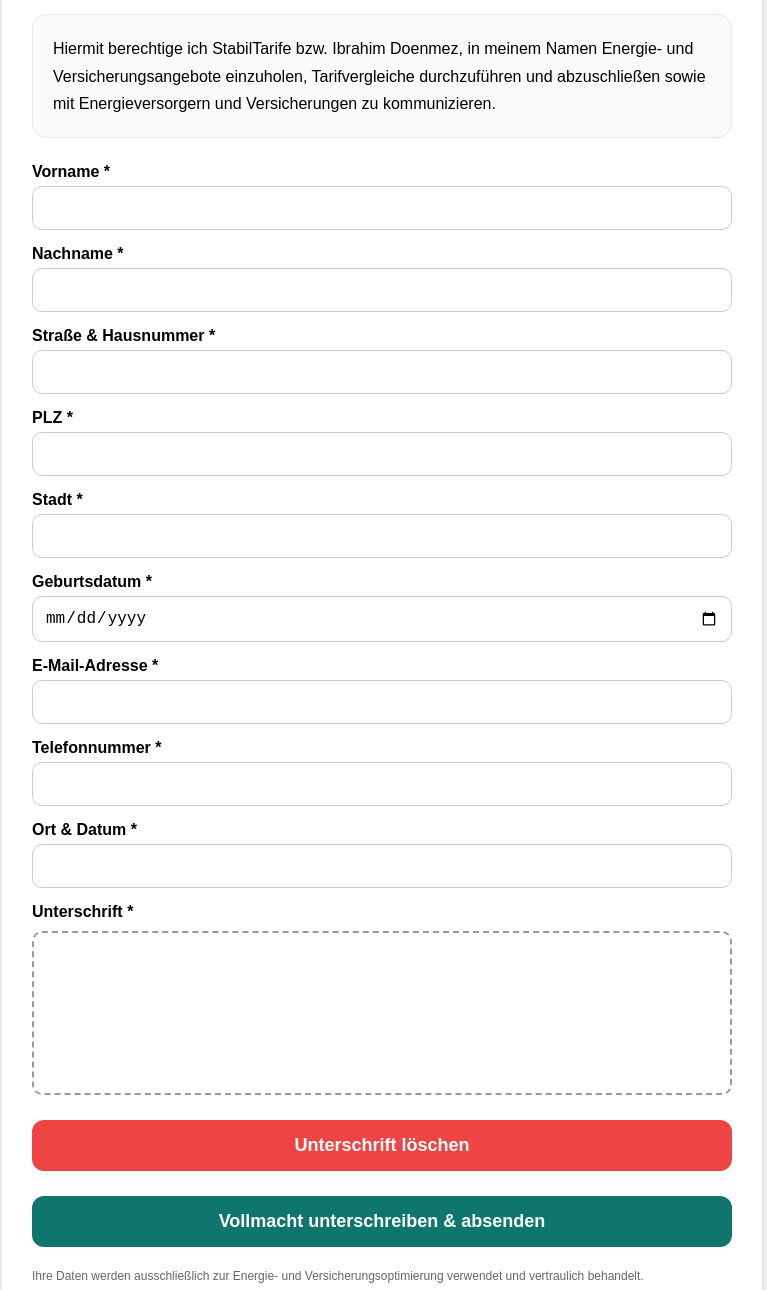
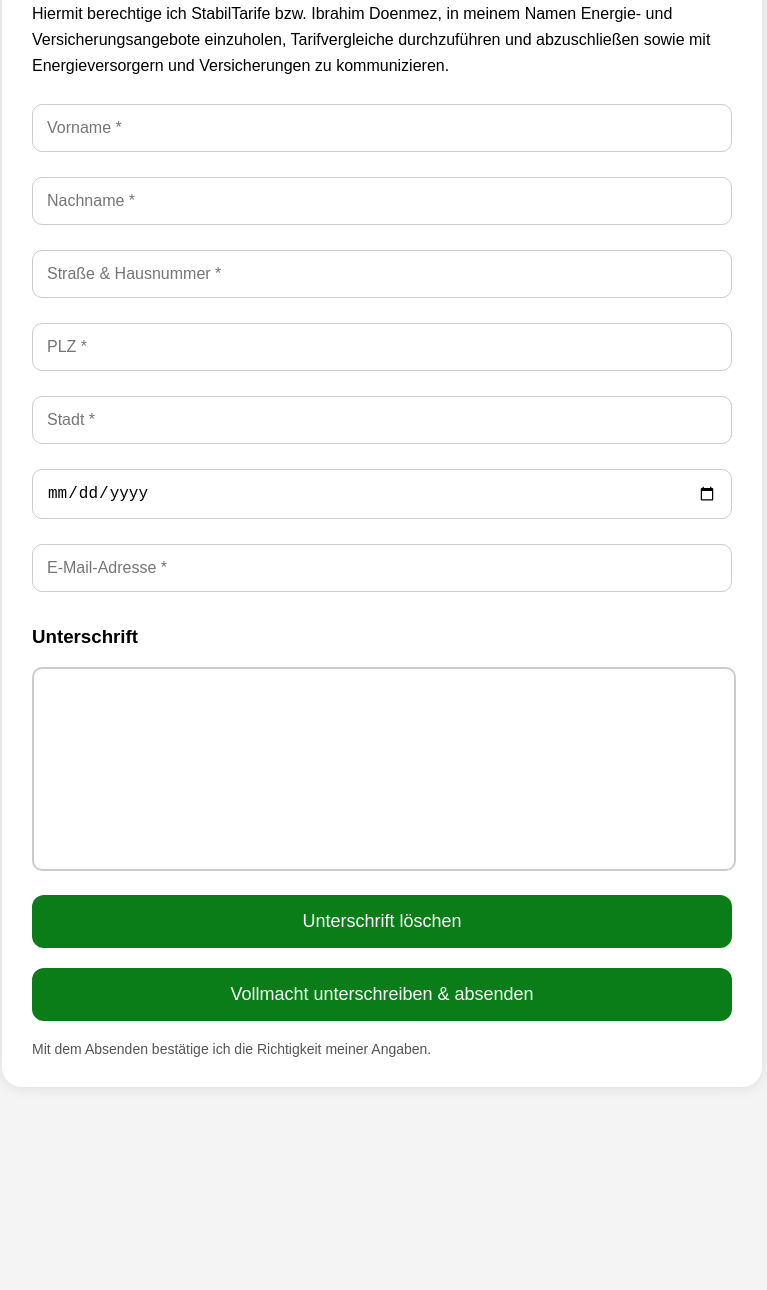
Before and after one commit to ibodoen-del/stabiltarife-freigabe, a plain HTML site: page index.html in a window 1280 px wide. Shown: the part 124-1414 px from the top of the page, without its empty margins (258-1025 px from the left). After the commit the page ends 1231 px from the top, so only its background shows below. Drawn offline with nearby package versions, Linux system fonts and the light colour scheme.

Commit message:
Update index.html

```diff
--- a/index.html
+++ b/index.html
@@ -8,10 +8,9 @@
   <script src="https://cdn.jsdelivr.net/npm/@emailjs/browser@4/dist/email.min.js"></script>
 
   <style>
-
     body{
       font-family:Arial,sans-serif;
-background:#f3f4f6;
+      background:#f4f4f4;
       margin:0;
       padding:20px;
     }
@@ -19,96 +18,75 @@ padding:20px;
     .container{
       max-width:700px;
       margin:auto;
-background:#fff;
+      background:white;
       padding:30px;
       border-radius:20px;
-box-shadow:0 0 20px rgba(0,0,0,0.1);
+      box-shadow:0 0 15px rgba(0,0,0,0.1);
     }
 
     h1{
-color:#0f766e;
+      color:#0a7d18;
       text-align:center;
-margin-bottom:30px;
+      margin-bottom:10px;
     }
 
-label{
-display:block;
-margin-top:15px;
-font-weight:bold;
+    p{
+      line-height:1.6;
+      font-size:16px;
     }
 
     input{
       width:100%;
-padding:12px;
-margin-top:5px;
+      padding:14px;
+      margin-top:10px;
+      margin-bottom:15px;
       border-radius:10px;
       border:1px solid #ccc;
       font-size:16px;
       box-sizing:border-box;
     }
 
-.signature-box{
-border:2px dashed #999;
-height:160px;
+    canvas{
+      border:2px solid #ccc;
       border-radius:10px;
-margin-top:10px;
-position:relative;
+      width:100%;
+      height:200px;
       background:white;
-}
-
-canvas{
-width:100%;
-height:100%;
     }
 
     button{
       width:100%;
-padding:15px;
-margin-top:25px;
+      padding:16px;
+      background:#0a7d18;
+      color:white;
       border:none;
       border-radius:12px;
       font-size:18px;
       cursor:pointer;
-font-weight:bold;
+      margin-top:20px;
     }
 
-.send-btn{
-background:#0f766e;
-color:white;
-}
-
-.clear-btn{
-background:#ef4444;
-color:white;
+    button:hover{
+      background:#086313;
     }
 
     .success{
       display:none;
-margin-top:20px;
+      text-align:center;
+      margin-top:30px;
       padding:20px;
-background:#dcfce7;
-color:#166534;
-border-radius:12px;
+      background:#eefdee;
+      border-radius:15px;
+      color:#0a7d18;
+      font-size:22px;
       font-weight:bold;
-text-align:center;
-}
-
-.textbox{
-background:#f9fafb;
-padding:20px;
-border-radius:15px;
-line-height:1.7;
-margin-bottom:25px;
-border:1px solid #e5e7eb;
     }
 
     .small{
-font-size:12px;
-color:#666;
+      font-size:14px;
+      color:#555;
       margin-top:20px;
-line-height:1.6;
     }
-
   </style>
 </head>
 
@@ -116,82 +94,53 @@ line-height:1.6;
 
 <div class="container">
 
-<h1>StabilTarife Vollmacht</h1>
+<h1>✅ StabilTarife Vollmacht</h1>
 
-<div class="textbox">
+<p>
+Hiermit berechtige ich StabilTarife bzw. Ibrahim Doenmez,
+in meinem Namen Energie- und Versicherungsangebote einzuholen,
+Tarifvergleiche durchzuführen und abzuschließen sowie mit
+Energieversorgern und Versicherungen zu kommunizieren.
+</p>
 
-Hiermit berechtige ich StabilTarife bzw. Ibrahim Doenmez, in meinem Namen Energie- und Versicherungsangebote einzuholen, Tarifvergleiche durchzuführen und abzuschließen sowie mit Energieversorgern und Versicherungen zu kommunizieren.
+<input type="text" id="vorname" placeholder="Vorname *" required>
+<input type="text" id="nachname" placeholder="Nachname *" required>
+<input type="text" id="strasse" placeholder="Straße & Hausnummer *" required>
+<input type="text" id="plz" placeholder="PLZ *" required>
+<input type="text" id="stadt" placeholder="Stadt *" required>
+<input type="date" id="geburt" required>
+<input type="email" id="email" placeholder="E-Mail-Adresse *" required>
 
+<h3>Unterschrift</h3>
+
+<canvas id="signature-pad"></canvas>
+
+<button onclick="clearSignature()">Unterschrift löschen</button>
+
+<button onclick="sendMail()">Vollmacht unterschreiben & absenden</button>
+
+<div class="small">
+Mit dem Absenden bestätige ich die Richtigkeit meiner Angaben.
 </div>
 
-<form id="vollmachtForm">
-
-<label>Vorname *</label>
-<input type="text" id="vorname" required>
-
-<label>Nachname *</label>
-<input type="text" id="nachname" required>
-
-<label>Straße & Hausnummer *</label>
-<input type="text" id="adresse" required>
-
-<label>PLZ *</label>
-<input type="text" id="plz" required>
-
-<label>Stadt *</label>
-<input type="text" id="stadt" required>
-
-<label>Geburtsdatum *</label>
-<input type="date" id="geburt" required>
-
-<label>E-Mail-Adresse *</label>
-<input type="email" id="email" required>
-
-<label>Telefonnummer *</label>
-<input type="tel" id="telefon" required>
-
-<label>Ort & Datum *</label>
-<input type="text" id="ortdatum" required>
-
-<label>Unterschrift *</label>
-
-<div class="signature-box">
-<canvas id="signature"></canvas>
-</div>
-
-<button type="button" class="clear-btn" onclick="clearSignature()">
-Unterschrift löschen
-</button>
-
-<button type="submit" class="send-btn">
-Vollmacht unterschreiben & absenden
-</button>
-
-<div class="small">
-
-Ihre Daten werden ausschließlich zur Energie- und Versicherungsoptimierung verwendet und vertraulich behandelt.
-
-</div>
-
-</form>
-
-<div class="success" id="success">
-✅ Vollmacht erfolgreich unterschrieben und versendet.
+<div class="success" id="successBox">
+✅ Erfolgreich bestätigt<br><br>
+Die Vollmacht wurde erfolgreich per E-Mail versendet.
 </div>
 
 </div>
 
 <script>
 
-emailjs.init("DEINE_PUBLIC_KEY");
+emailjs.init("SGyf9M8n2gNJT26Ds");
 
-const canvas = document.getElementById('signature');
+const canvas = document.getElementById('signature-pad');
 const ctx = canvas.getContext('2d');
+
+let drawing = false;
 
 canvas.width = canvas.offsetWidth;
 canvas.height = canvas.offsetHeight;
-
-let drawing = false;
 
 canvas.addEventListener('mousedown', start);
 canvas.addEventListener('mouseup', stop);
@@ -206,13 +155,17 @@ drawing = true;
   draw(e);
 }
 
+function startTouch(e){
+  drawing = true;
+  drawTouch(e);
+}
+
 function stop(){
   drawing = false;
   ctx.beginPath();
 }
 
 function draw(e){
-
   if(!drawing) return;
 
   ctx.lineWidth = 2;
@@ -233,22 +186,15 @@ ctx.moveTo(
     e.clientX - rect.left,
     e.clientY - rect.top
   );
-
-}
-
-function startTouch(e){
-e.preventDefault();
-drawing = true;
 }
 
 function drawTouch(e){
-
   e.preventDefault();
 
   if(!drawing) return;
 
+  const touch = e.touches[0];
   const rect = canvas.getBoundingClientRect();
-const touch = e.touches[0];
 
   ctx.lineWidth = 2;
   ctx.lineCap = 'round';
@@ -266,67 +212,79 @@ ctx.moveTo(
     touch.clientX - rect.left,
     touch.clientY - rect.top
   );
-
 }
 
 function clearSignature(){
   ctx.clearRect(0,0,canvas.width,canvas.height);
 }
 
-document.getElementById('vollmachtForm').addEventListener('submit', function(e){
+function sendMail(){
 
-e.preventDefault();
+  const vorname = document.getElementById("vorname").value;
+  const nachname = document.getElementById("nachname").value;
+  const strasse = document.getElementById("strasse").value;
+  const plz = document.getElementById("plz").value;
+  const stadt = document.getElementById("stadt").value;
+  const geburt = document.getElementById("geburt").value;
+  const email = document.getElementById("email").value;
 
-const signatureData = canvas.toDataURL();
-
-if(signatureData.length < 3000){
-alert("Bitte unterschreiben.");
+  if(!vorname || !nachname || !strasse || !plz || !stadt || !geburt || !email){
+    alert("Bitte alle Felder ausfüllen.");
     return;
   }
 
-const data = {
+  const signature = canvas.toDataURL();
 
-vorname: document.getElementById('vorname').value,
-nachname: document.getElementById('nachname').value,
-adresse: document.getElementById('adresse').value,
-plz: document.getElementById('plz').value,
-stadt: document.getElementById('stadt').value,
-geburt: document.getElementById('geburt').value,
-email: document.getElementById('email').value,
-telefon: document.getElementById('telefon').value,
-ortdatum: document.getElementById('ortdatum').value,
-signature: signatureData
+  const templateParams = {
 
+    vorname: vorname,
+    nachname: nachname,
+    strasse: strasse,
+    plz: plz,
+    stadt: stadt,
+    geburt: geburt,
+    kunden_email: email,
+
+    message: `
+Vorname: ${vorname}
+
+Nachname: ${nachname}
+
+Adresse: ${strasse}
+
+PLZ: ${plz}
+
+Stadt: ${stadt}
+
+Geburtsdatum: ${geburt}
+
+E-Mail: ${email}
+
+Hiermit berechtige ich StabilTarife bzw. Ibrahim Doenmez,
+in meinem Namen Energie- und Versicherungsangebote einzuholen,
+Tarifvergleiche durchzuführen und abzuschließen sowie mit
+Energieversorgern und Versicherungen zu kommunizieren.
+    `,
+
+    signature: signature
   };
 
   emailjs.send(
-'DEINE_SERVICE_ID',
-'DEINE_TEMPLATE_ID',
-data
+    "service_2os3z8o",
+    "template_xxxxxxx",
+    templateParams
   )
+  .then(function(response){
 
-.then(function(){
+    document.getElementById("successBox").style.display = "block";
 
-document.getElementById('success').style.display='block';
-
-document.getElementById('vollmachtForm').reset();
-
-clearSignature();
-
-window.scrollTo({
-top:document.body.scrollHeight,
-behavior:'smooth'
-});
-
-})
-
-.catch(function(error){
+  }, function(error){
 
     alert("Fehler beim Versand: " + JSON.stringify(error));
 
   });
 
-});
+}
 
 </script>
 
```
Lines whose indentation alone changed are shown as unchanged.
